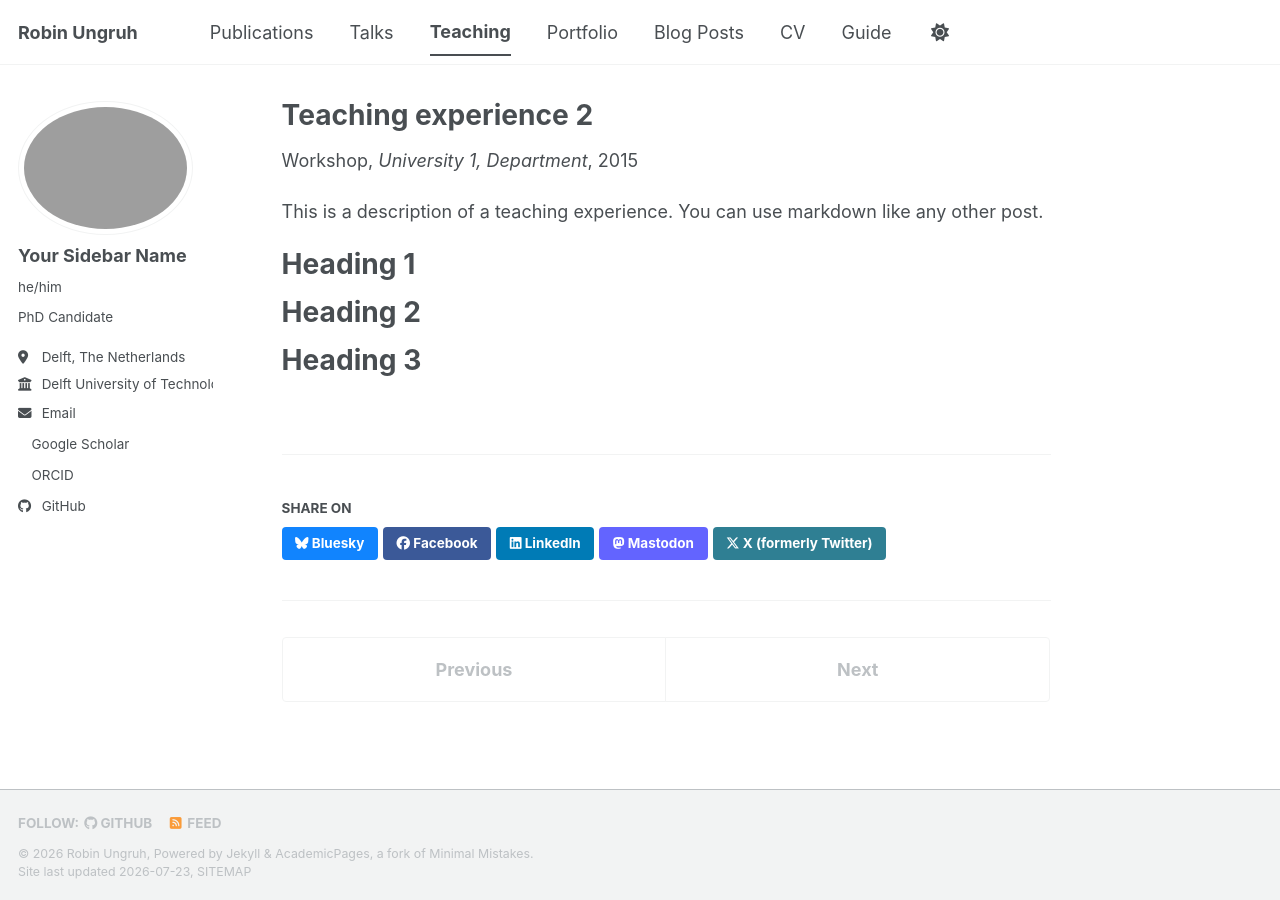
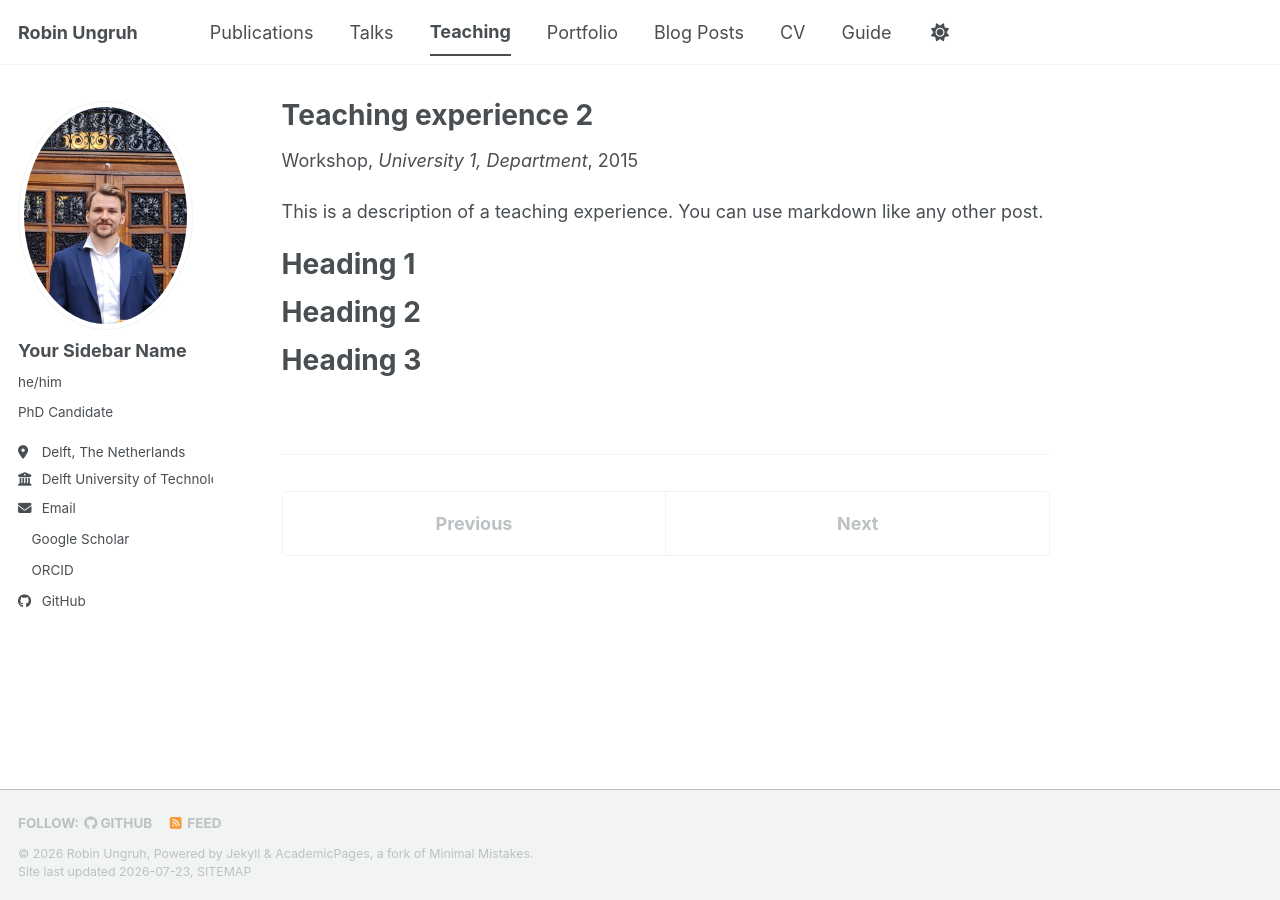
Before and after one commit to rUngruh/rungruh.github.io, a Jekyll site: the page built from _teaching/2015-spring-teaching-2.md, in a window 1280 px wide. Built offline with Jekyll 4.4.1, drawn with Linux system fonts in a browser that asks for light colours; a style sheet for code colours, icons or effects is not loaded; some of the changed lines change nothing that is shown.

Commit message:
Update _config.yml

```diff
--- a/_config.yml
+++ b/_config.yml
@@ -23,7 +23,7 @@ repository               : "rUngruh/rungruh.github.io"
 #               Additional customization can be done by editing /_includes/author-profile.html
 author:
   # Biographic information
-  avatar           : "Profile_Pic_compressed.png"
+  avatar           : "Profile_Pic_compressed.jpg"
   name             : "Your Sidebar Name"
   pronouns         : "he/him" # example: "she/her"
   bio              : "PhD Candidate"
@@ -246,7 +246,7 @@ defaults:
       author_profile: true
       read_time: true
       comments: true
-      share: true
+      share: false
       related: true
   # _pages
   - scope:
@@ -262,7 +262,7 @@ defaults:
     values:
       layout: single
       author_profile: true
-      share: true
+      share: false
       comments: true
   # _publications
   - scope:
@@ -280,7 +280,7 @@ defaults:
     values:
       layout: single
       author_profile: true
-      share: true
+      share: false
       comment: true
   # _talks
   - scope:
@@ -289,7 +289,7 @@ defaults:
     values:
       layout: talk
       author_profile: true
-      share: true
+      share: false
 
 
 # Sass/SCSS
```
